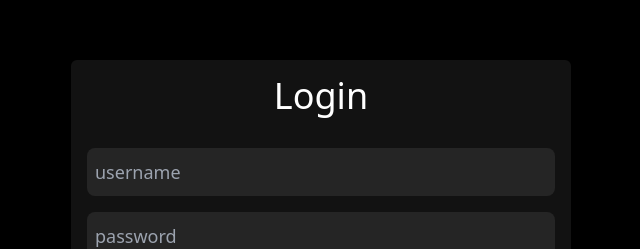
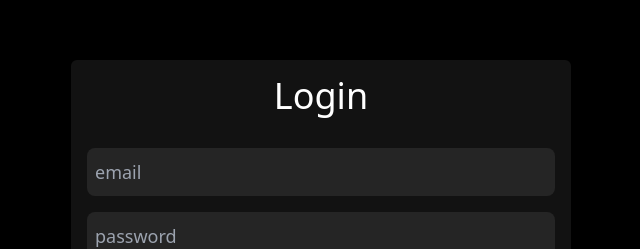
Before and after one commit to xanax02/movie-booking, a Next.js app: page /login in a window 1280 px wide. Shown: the part 164-413 px from the top of the page, without its empty margins (319-959 px from the left). Built offline with nearby package versions, Linux system fonts and the light colour scheme.

Commit message:
refacored

```diff
--- a/components/auth/Auth.js
+++ b/components/auth/Auth.js
@@ -1,8 +1,12 @@
+
 import ButtonRed from "../UI/ButtonRed"
 import Input from "../UI/Input"
 
 
 const Auth = () => {
+
+
+
   return (
     <div className="h-[100vh] w-[100ww] flex items-center justify-center ">
       <div className="w-[500px] bg-[#121212] rounded-md p-4">
@@ -10,18 +14,12 @@ const Auth = () => {
             <h2 className="text-4xl ">Login</h2>
         </div>
         <div>
-          <Input
-            type='text'
-            placeholder='username'
-          />
-          <Input
-            type='text'
-            placeholder='password'
-          />
+          <Input type='email' placeholder='email' />
+          <Input type='text' placeholder='password' />
         </div>
         <div className="flex flex-col my-8">
           <ButtonRed>Login</ButtonRed>
-          <a href="/login" className="text-center mt-2 text-blue-100 text-sm" >Forgot password</a>
+          <a href="/signup" className="text-center mt-2 text-blue-100 text-sm" >Forgot password</a>
         </div>
       </div>
     </div>
--- a/pages/login.js
+++ b/pages/login.js
@@ -1,5 +1,5 @@
+
 import Auth from "@/components/auth/Auth"
-import { useEffect } from "react"
 
 const Signin = () => {
 
```
Also changed, not shown: pages/singup.js (added).
